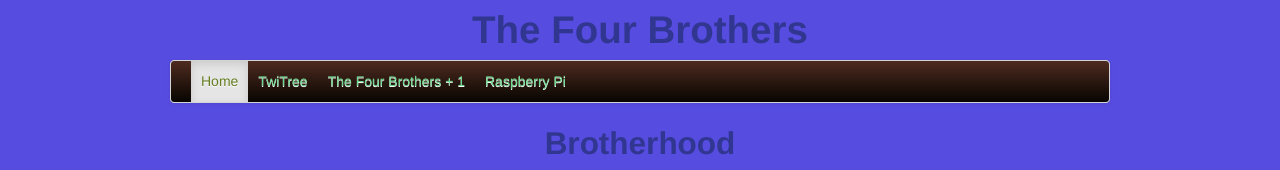
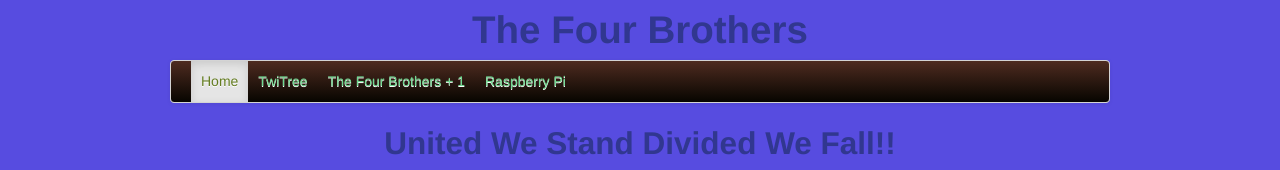
Before and after one commit to KyiMassey/TeamDemo, a plain HTML site: page index.html in a window 1280 px wide. Shown: the top 170 px of the page. Drawn offline with Linux system fonts and the light colour scheme.

Commit message:
Update index.html

```diff
--- a/index.html
+++ b/index.html
@@ -52,7 +52,7 @@
 
   <div align="center">
 
-   <h2>Brotherhood</h2>
+   <h2>United We Stand Divided We Fall!!</h2>
 
    <p>The Four Brothers have bonded together to make an app,
     We are calling the app TwiTree because it have the fundamentals
```
